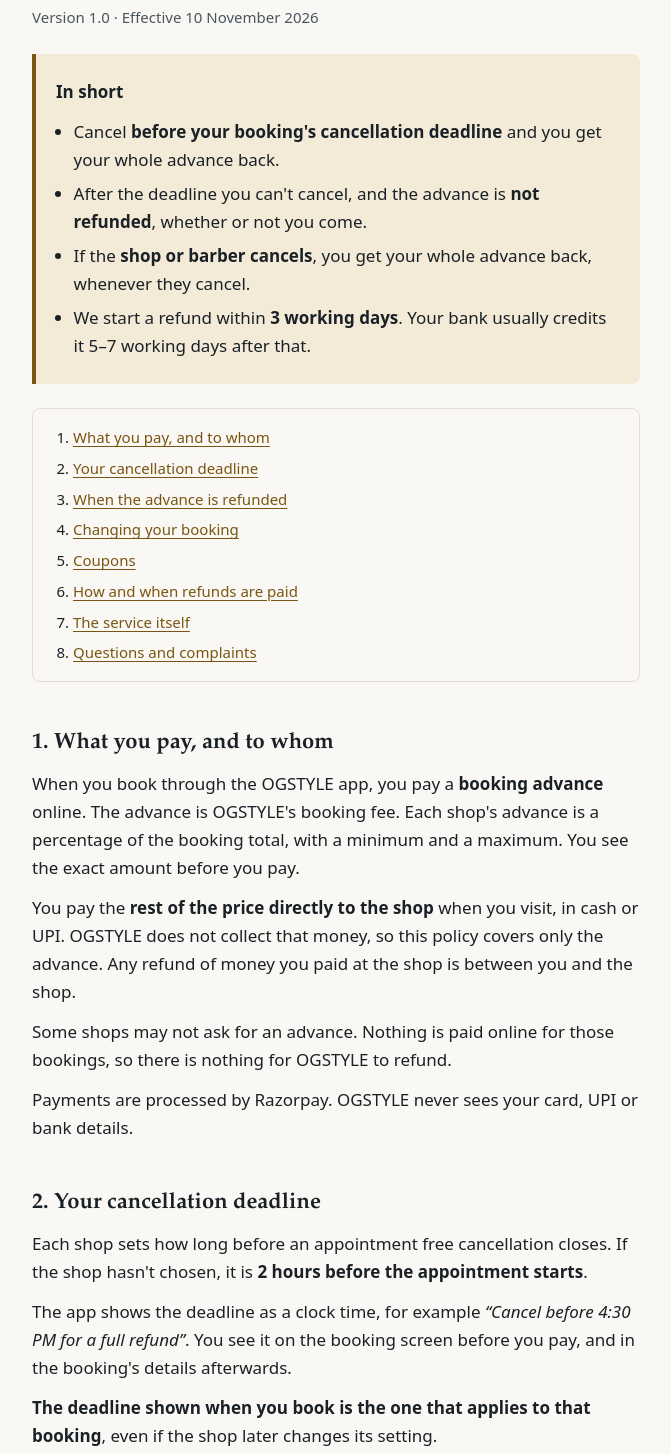
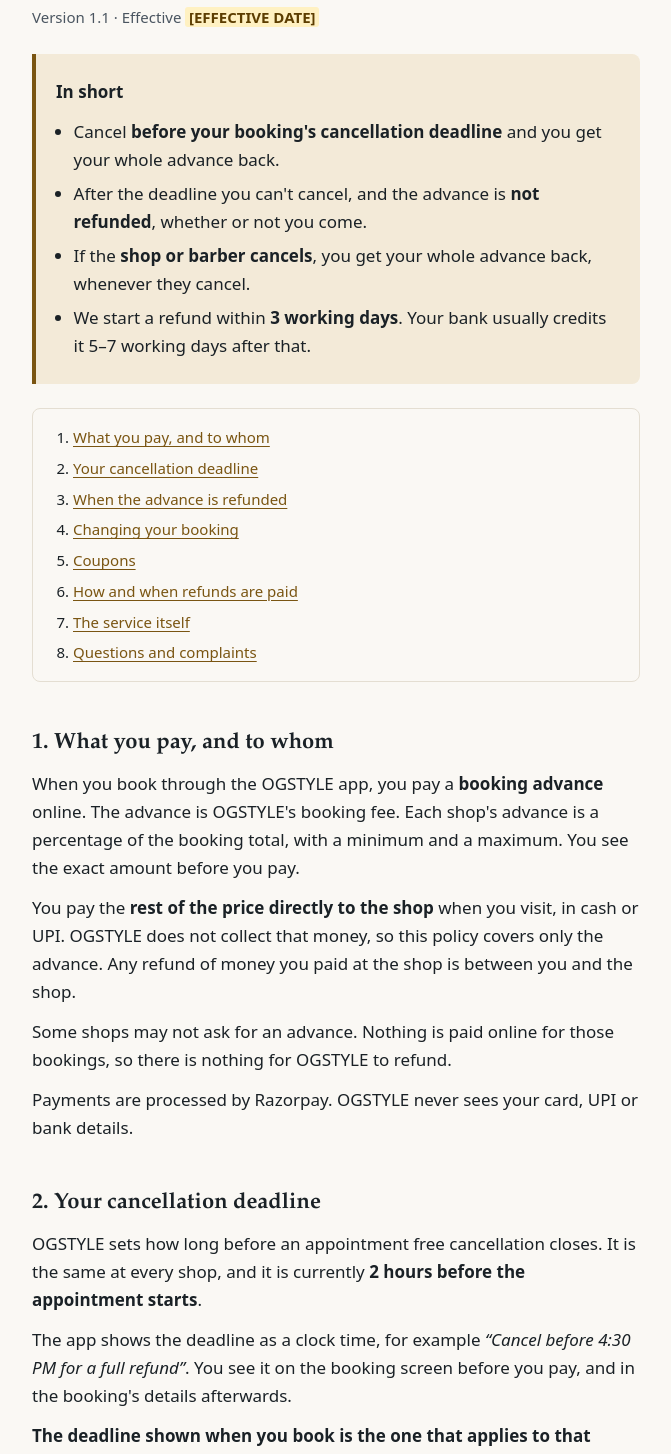
Before and after one commit to dennismelson/ogstyle-site, a plain HTML site: page docs/refund-policy/index.html in a window 1280 px wide. Shown: the part 140-1594 px from the top of the page, without its empty margins (304-975 px from the left). Drawn offline with Linux system fonts and the light colour scheme.

Commit message:
content(refund): v1.1 — OGSTYLE sets the cancellation deadline for every shop (PF-4)
Merge on the day trim-time feat/global-cancellation-window deploys; the
effective date is a visible placeholder so check.sh refuses it until then.

Co-Authored-By: Claude Opus 5.5 <noreply@anthropic.com>

```diff
--- a/docs/refund-policy/index.html
+++ b/docs/refund-policy/index.html
@@ -27,7 +27,11 @@
     <main class="wrap">
       <h1>Refund &amp; Cancellation Policy</h1>
       <p class="meta">
-        Version 1.0 · Effective 10 November 2026
+        <!-- FILL-IN: v1.1 takes effect the day the platform-wide cancellation window
+             deploys (trim-time feat/global-cancellation-window). Set the date and merge
+             this branch on that day, not before: until then the code still lets each
+             shop set its own window. -->
+        Version 1.1 · Effective <span class="fill">[EFFECTIVE DATE]</span>
       </p>
 
       <div class="summary">
@@ -90,9 +94,9 @@
 
       <h2 id="deadline">2. Your cancellation deadline</h2>
       <p>
-        <!-- PF-4 -->
-        Each shop sets how long before an appointment free cancellation closes. If the shop hasn't
-        chosen, it is <strong>2 hours before the appointment starts</strong>.
+        <!-- PF-4 (v1.1): one platform-wide window, set by OGSTYLE (ADMIN only). -->
+        OGSTYLE sets how long before an appointment free cancellation closes. It is the same at
+        every shop, and it is currently <strong>2 hours before the appointment starts</strong>.
       </p>
       <p>
         The app shows the deadline as a clock time, for example
@@ -103,7 +107,7 @@
         <!-- PF-4: the window is snapshotted on the booking (NOT NULL since
              2026-11-09), so this holds for every booking. -->
         <strong>The deadline shown when you book is the one that applies to that booking</strong>,
-        even if the shop later changes its setting.
+        even if OGSTYLE later changes the setting.
       </p>
 
       <h2 id="when">3. When the advance is refunded</h2>
```
